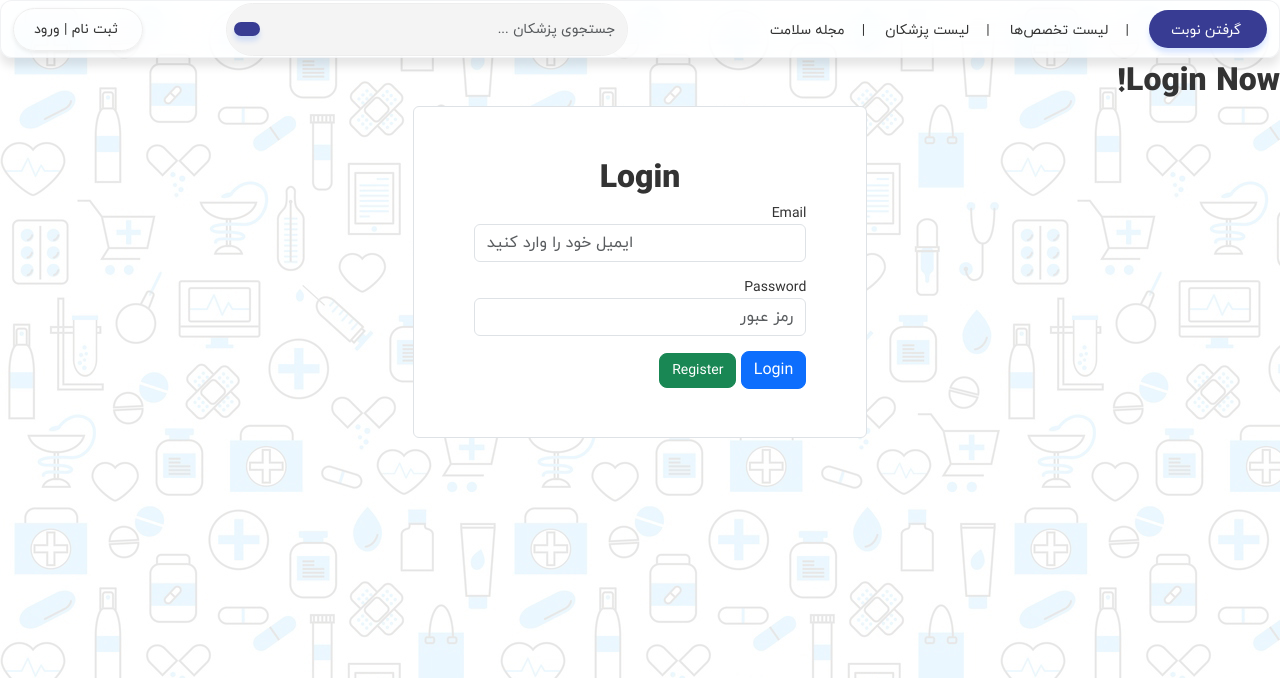
After one commit to G4-Team/Doctorex, a Django app: page /account/login/ in a window 1280 px wide. The commit adds this page. Shown: the top 678 px of the page. Run offline with Django 5.2, Linux system fonts and the light colour scheme; parts of the project's set-up code (start-up, migrations or seed data) failed here and were passed over; some libraries are stand-ins or nearby versions.

Commit message:
login page

```diff
--- a/templates/inc/navbar.html
+++ b/templates/inc/navbar.html
@@ -57,7 +57,7 @@
                         <div class="d-flex align-items-center justify-content-end">
                             <div class="btn-group header-btn-group shadow-sm rounded-pill">
                                 <div class="dropdown">
-                                    <a href="#register" data-bs-toggle="dropdown" aria-expanded="false"
+                                    <a href="{% if not user %}{% url 'account:signup' %}{% else %}#{% endif %}" data-bs-toggle="dropdown" aria-expanded="false"
                                        role="button" class="btn btn-white header-register border-0 rounded-pill">
                                         <i class="bi bi-person-circle font-20 text-muted me-1"></i>
                                         <span>ثبت نام | ورود</span>
--- a/user/forms.py
+++ b/user/forms.py
@@ -7,3 +7,8 @@ class RegisterForm(forms.ModelForm):
     class Meta:
         model = Account
         fields = ['username', 'first_name', 'last_name', 'email', 'password']
+
+
+class LoginForm(forms.Form):
+    email = forms.CharField(widget=forms.TextInput(attrs={'class': 'form-control'}))
+    password = forms.CharField(widget=forms.PasswordInput(attrs={'class': 'form-control'}))
--- /dev/null
+++ b/user/templates/user/login.html
@@ -0,0 +1,31 @@
+{% extends 'base.html' %}
+
+{% block title %}Doctorex|Login{% endblock %}
+
+{% block body %}
+    <h2>Login Now!</h2>
+    <div class="d-flex justify-content-center full-height">
+        <div class="row bg-white p-5 border rounded">
+            <div class="col-12">
+                <h2 class="text-center">Login</h2>
+            </div>
+            <div class="col-12">
+                <form action="" method="post">
+                    {% csrf_token %}
+                    <div class="form-group">
+                        <label for="email">Email</label>
+                        <input type="email" class="form-control" name="email" id="email"
+                               placeholder="ایمیل خود را وارد کنید">
+                    </div>
+                    <div class="form-group">
+                        <label for="password">Password</label>
+                        <input type="password" class="form-control" name="password" id="password"
+                               placeholder="رمز عبور">
+                    </div>
+                    <button type="submit" class="btn btn-primary btn-block">Login</button>
+                    <a href="{% url 'account:signup' %}" class="btn btn-success btn-block">Register</a>
+                </form>
+            </div>
+        </div>
+    </div>
+{% endblock body %}
--- a/user/templates/user/signup.html
+++ b/user/templates/user/signup.html
@@ -38,6 +38,7 @@
                                placeholder="رمز عبور">
                     </div>
                     <button type="submit" class="btn btn-primary btn-block">Register</button>
+                    <a href="{% url 'account:login' %}" class="btn btn-success btn-block">Login</a>
                 </form>
             </div>
         </div>
--- a/user/urls.py
+++ b/user/urls.py
@@ -10,5 +10,6 @@ doctor_urls = [
 
 urlpatterns = [
     path("signup/", views.SignupView.as_view(), name="signup"),
+    path("login/", views.LoginView.as_view(), name="login"),
     path("doctor/", include(doctor_urls), name="doctor"),
 ]
--- a/user/views.py
+++ b/user/views.py
@@ -1,10 +1,11 @@
 from django.contrib import messages
+from django.contrib.auth import authenticate, login
 from django.db.models import Avg
 from django.shortcuts import render, redirect
 from django.views import View
 
-from .forms import RegisterForm
-from .models import Doctor, Account, Patient
+from .forms import RegisterForm, LoginForm
+from .models import Doctor, Patient
 
 
 class SignupView(View):
@@ -21,6 +22,23 @@ class SignupView(View):
         obj = form.save()
         Patient.objects.create(account=obj)
         return redirect('index')
+
+
+class LoginView(View):
+    def get(self, request):
+        return render(request, 'user/login.html')
+
+    def post(self, request):
+        form = LoginForm(request.POST)
+
+        if form.is_valid():
+            email = form.cleaned_data.get('email')
+            password = form.cleaned_data.get('password')
+            user = authenticate(request, email=email, password=password)
+            if user is not None:
+                login(request, user)
+                return redirect('index')
+        return render(request, 'user/login.html', {'form': form})
 
 
 class DoctorListView(View):
```
